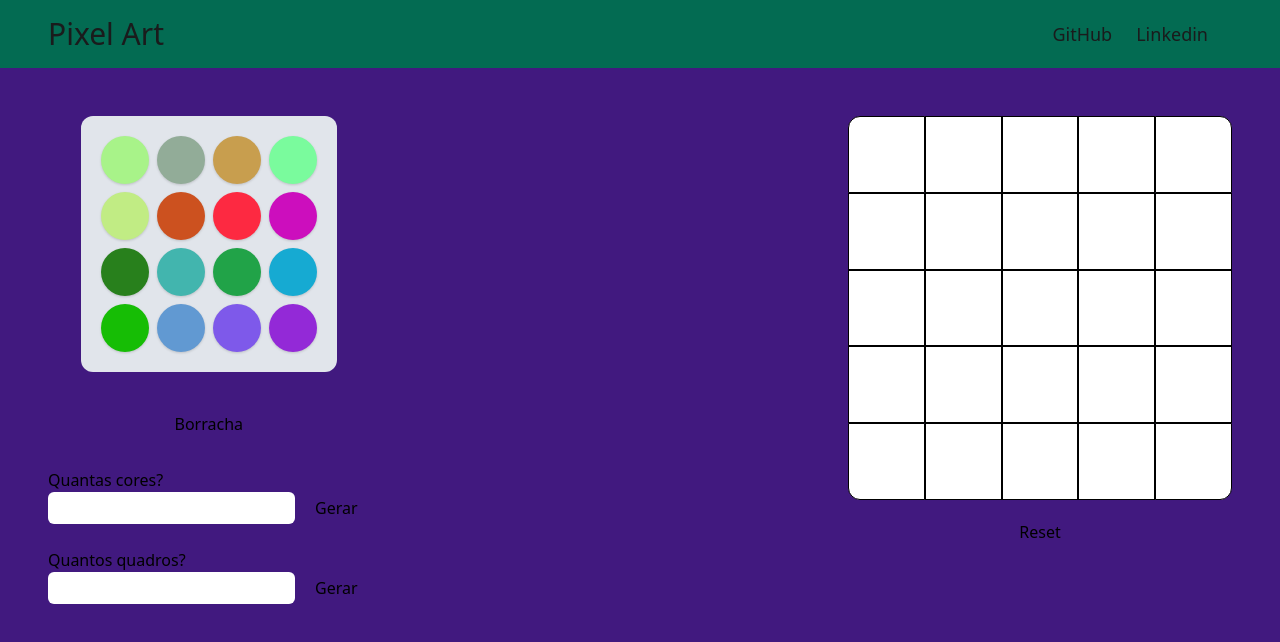
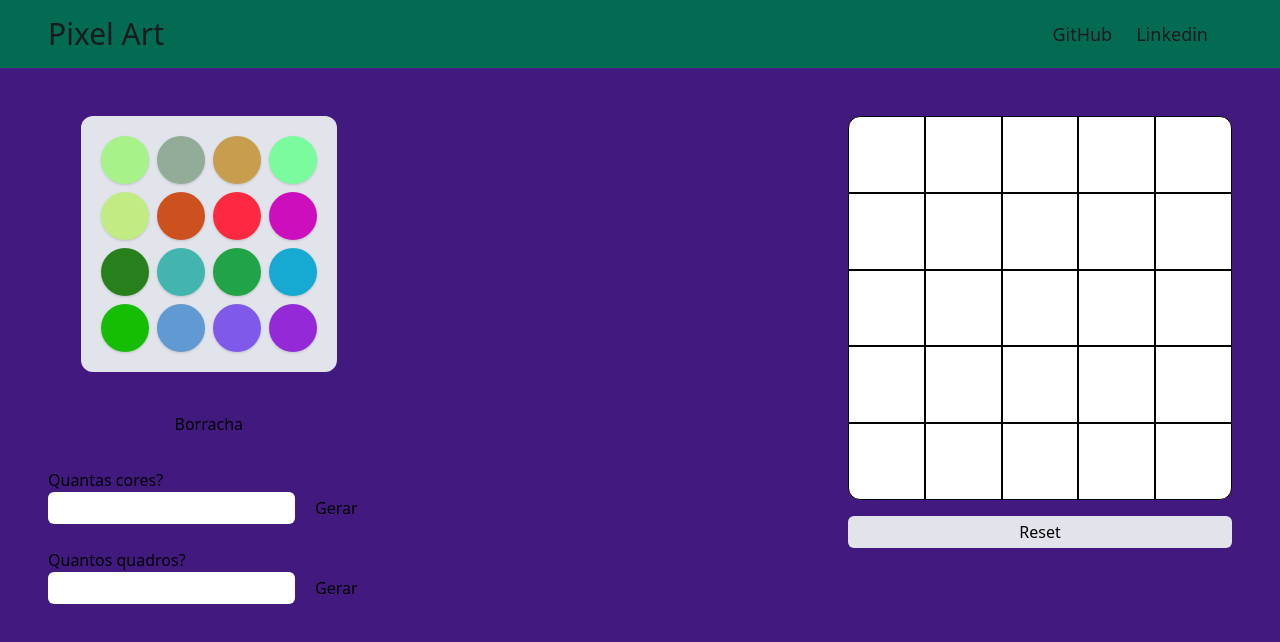
Before and after one commit to gabrielh-silvestre/pixel-art, a React (Create React App) app: page / in a window 1280 px wide. Shown: the top 642 px of the page. Built offline with nearby package versions, Linux system fonts and the light colour scheme.

Commit message:
style(Canvas): change inline classNames for tw styled component

```diff
--- a/src/components/Canvas.tsx
+++ b/src/components/Canvas/index.tsx
@@ -1,9 +1,10 @@
 /* eslint-disable react-hooks/exhaustive-deps */
-import React, { useEffect, useState } from 'react';
+import { useEffect, useState } from 'react';
 
-import { useArt } from '../hooks/useArt';
+import { useArt } from '../../hooks/useArt';
 
-import Lines from './Lines';
+import { Button, CanvasContainer, Container } from './style';
+import Lines from '../Lines';
 
 export default function Canvas() {
   const { size } = useArt();
@@ -20,28 +21,27 @@ export default function Canvas() {
     }
   };
 
-  const genRandomKey = () => Math.round(Math.random() * 100);
+  const genRandomKey = () => Math.round(Math.random() * 1000);
 
   const resetCanvas = () => {
     setResetCanvasKey(genRandomKey());
-  }
+  };
 
   useEffect(() => {
     genLines();
   }, [size]);
 
   return (
-    <div className="flex-col items-center">
-      <section key={resetCanvasKey} className="canvas w-96 h-96 rounded-xl">
+    <Container>
+      <CanvasContainer key={resetCanvasKey}>
         {lines.map((line) => line)}
-      </section>
-      <button
+      </CanvasContainer>
+      <Button
         type="button"
-        className="w-full mt-4 py-1 px-3 bg-gray-200 rounded-md"
         onClick={resetCanvas}
       >
         Reset
-      </button>
-    </div>
+      </Button>
+    </Container>
   );
 }
--- /dev/null
+++ b/src/components/Canvas/style.ts
@@ -0,0 +1,22 @@
+import tw from 'tailwind-styled-components';
+
+export const Container = tw.section`
+  flex-col
+  items-center
+`;
+
+export const CanvasContainer = tw.div`
+  canvas
+  w-96
+  h-96
+  rounded-xl
+`;
+
+export const Button = tw.button`
+  w-full
+  mt-4
+  py-1
+  px-3
+  bg-gray-light
+  rounded-md
+`;
```
